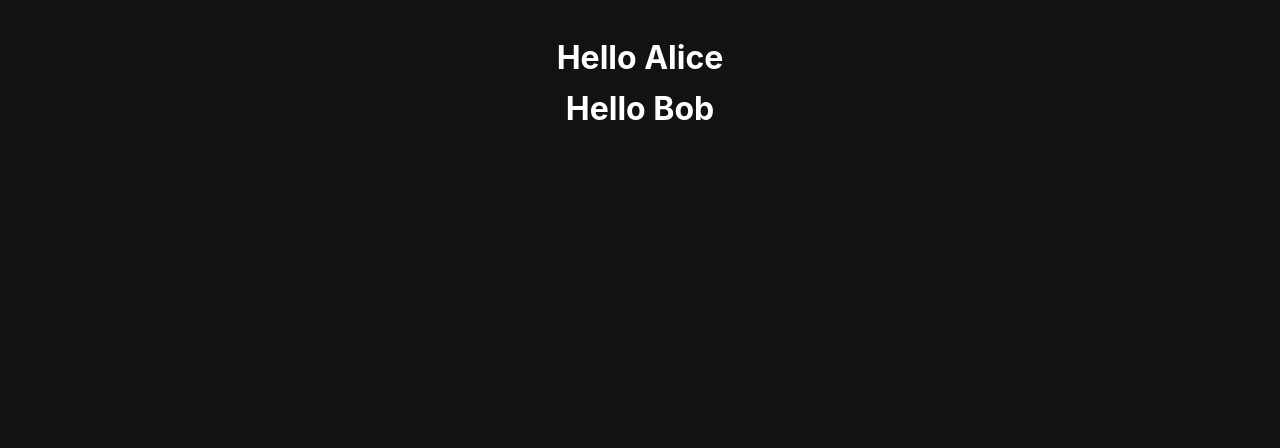
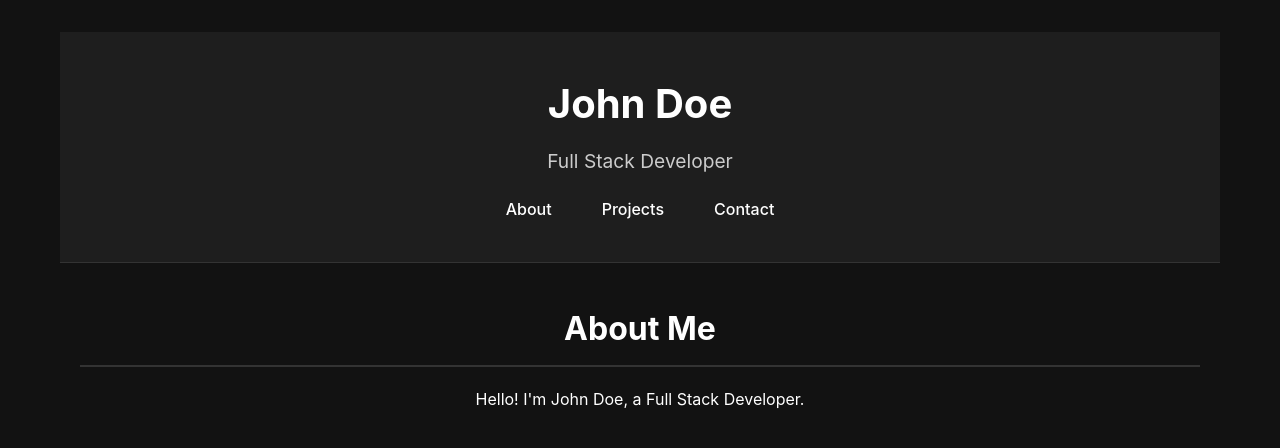
Before and after one commit to zecpedja/ReactCourse, a React (Vite) app: page / in a window 1280 px wide. Shown: the top 448 px of the page. Built offline with nearby package versions, Linux system fonts and the light colour scheme.

Commit message:
commit 2

```diff
--- a/src/App.jsx
+++ b/src/App.jsx
@@ -1,16 +1,31 @@
 import './App.css'
 
 
-  function WelcomeMessage(name) {
-    return <h1>Hello {name}</h1>
-  }
+  function App() {
+  const name = "John Doe";
+  const profession = "Full Stack Developer";
+  const projects = [
+    { name: "Project 1", description: "Description of Project 1", link: "#" },
+    { name: "Project 2", description: "Description of Project 2" , link: "#"}]
+  return (
+    <div className="App">
+      <header className='header'>
+        <h1>{name}</h1>
+        <p>{profession}</p>
+        <nav>
+          <a href='#about'>About</a>
+          <a href='#projects'>Projects</a>
+          <a href='#contact'>Contact</a>
+        </nav>
+      </header>
+      {/* about section */}
+      <section id='projects' className='about-section'>
+        <h2>About Me</h2>
+        <p>Hello! I'm {name}, a {profession}.</p>
+      </section>
+      {/* projects section */}
+    </div>
 
-  function App() {
-  return (
-    <div>
-    {WelcomeMessage('Alice')}
-    <h1>Hello Bob</h1>
-    </div>
   )
 }
-export default App
+export default App;
```
